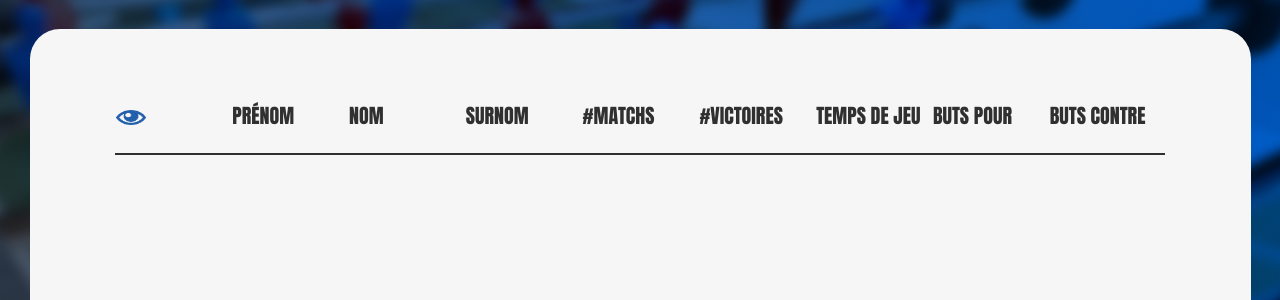
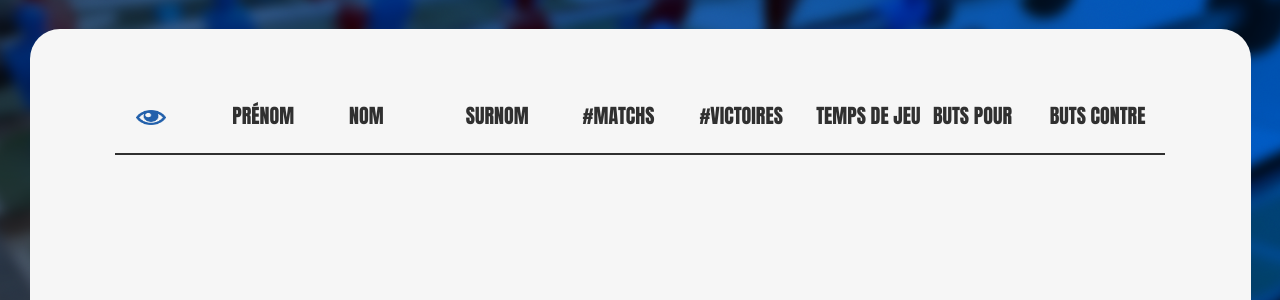
Before and after one commit to atournillon/BabyFootConnecte, a Flask app: template app/templates/players.html in a window 1280 px wide. Shown: the part 167-467 px from the top of the page. Run offline with Flask 2, Linux system fonts and the light colour scheme; the template is opened without the code that fills it, so the values that code supplies are empty; parts of the project's set-up code (start-up, migrations or seed data) failed here and were passed over; some libraries are stand-ins or nearby versions.

Commit message:
Update players.html

```diff
--- a/app/templates/players.html
+++ b/app/templates/players.html
@@ -13,7 +13,7 @@
     <div id="scrolltable">
     <table>
         <tr id="thead">
-        		<th><div><img src="static/img/eye.gif" style="width:30px;height:15px; margin: 0;"></div></th>
+        		<th><div><img src="static/img/eye.gif" style="width:30px;height:15px; margin-left: 20px;"></div></th>
 			<th><div><h3>Prénom</h3></div></th>
 			<th><div><h3>Nom</h3></div></th>
 			<th><div><h3>Surnom</h3></div></th>
```
